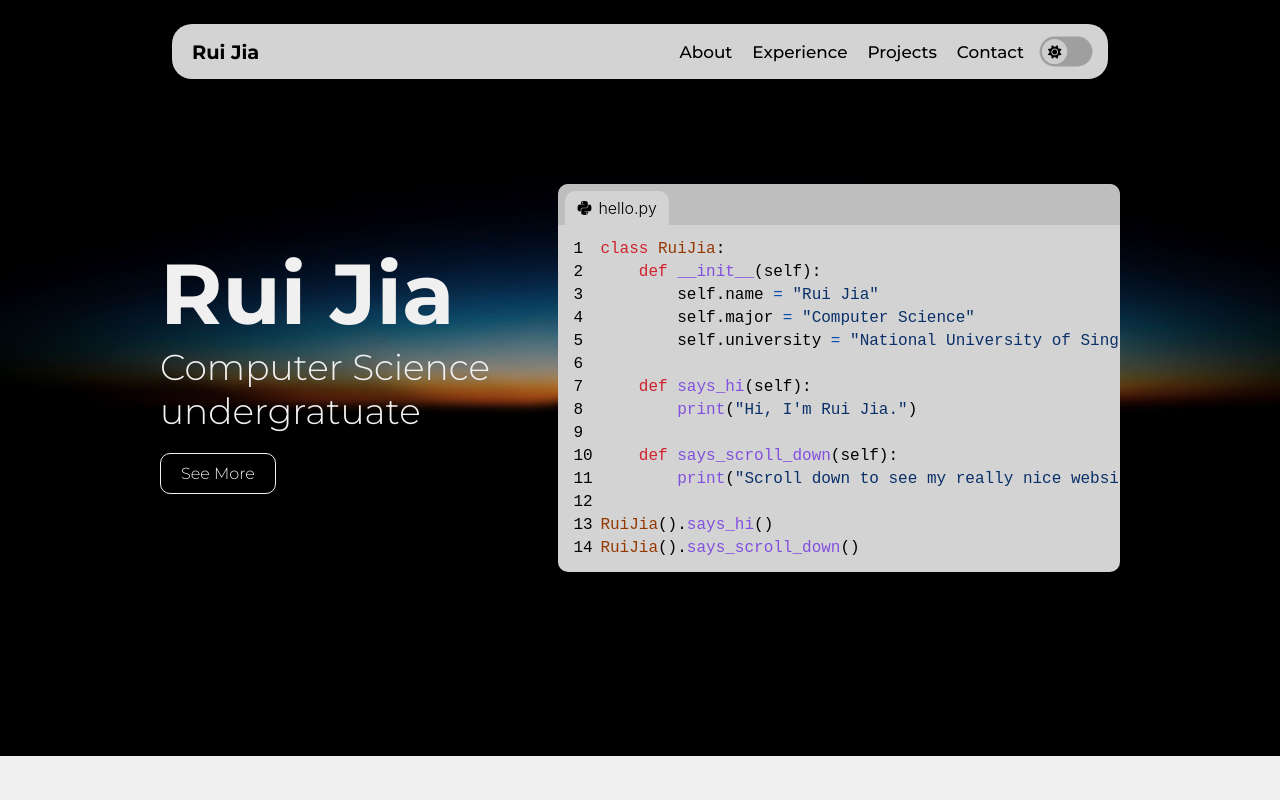
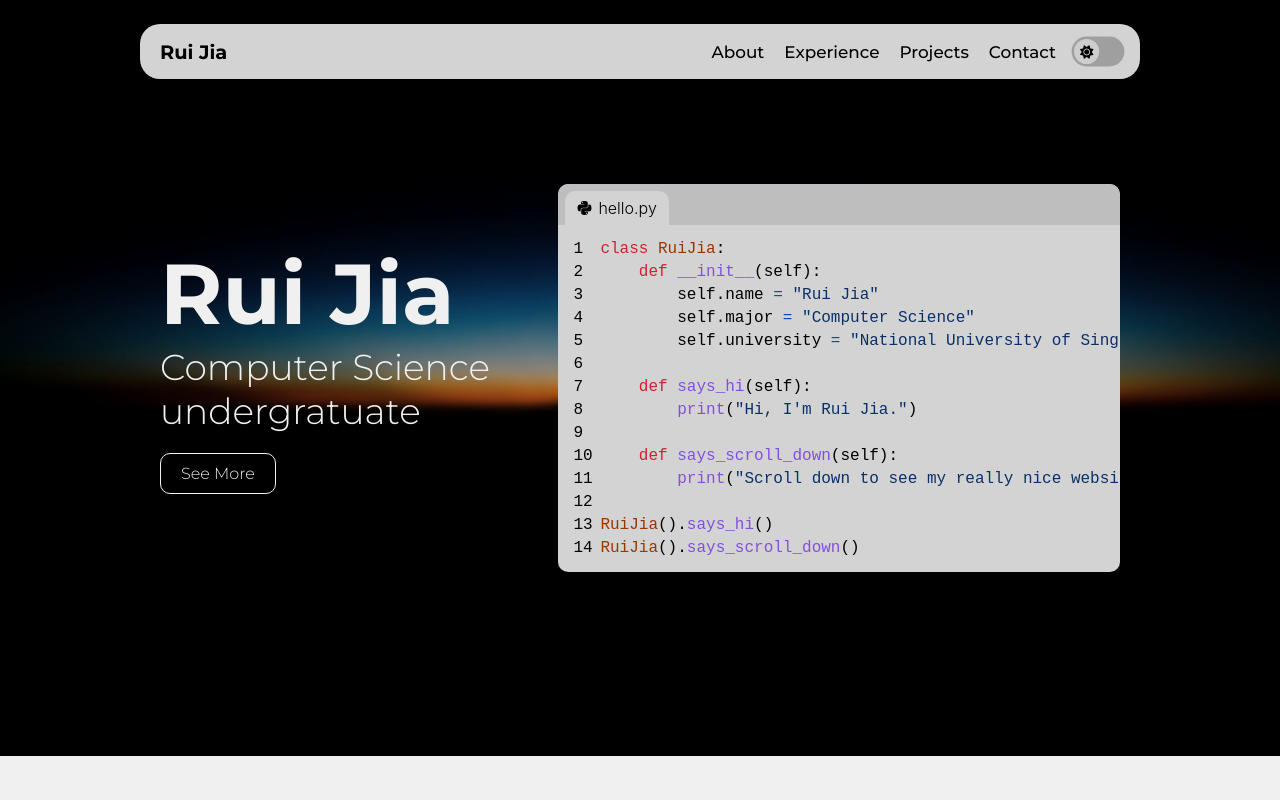
Before and after one commit to matochichap/portfolio-website-react, a React (Create React App) app: page / in a window 1280 px wide. Shown: the top 800 px of the page. Built offline with nearby package versions, Linux system fonts and the light colour scheme.

Commit message:
use shared constants for navbar

```diff
--- a/src/components/Components.css
+++ b/src/components/Components.css
@@ -135,14 +135,16 @@ hr {
 
 /* NavBar */
 
-/* .navbar */
+.navbar {
+    --main-nav-width: 75vw;
+}
 
 .main-nav {
     display: flex;
-    width: 70vw;
+    width: var(--main-nav-width);
     position: fixed;
     top: 3vh;
-    left: calc(15vw - 20px);
+    left: calc((100vw - var(--main-nav-width)) / 2 - 20px);
     right: 0;
     z-index: 2;
     justify-content: space-between;
@@ -243,10 +245,14 @@ hr {
 @media (max-width: 768px) {
     .navbar {
         --main-nav-height: 20px;
+        --main-nav-width: 70vw;
     }
 
     .main-nav {
         height: var(--main-nav-height);
+        width: var(--main-nav-width);
+        top: 3vh;
+        left: calc((100vw - var(--main-nav-width)) / 2 - 20px);
     }
 
     .nav-links {
@@ -255,17 +261,16 @@ hr {
 
     .hamburger-btn {
         display: block;
-        margin-left: 20px;
     }
 
     .dropdown-nav {
         --dropdown-nav-height: var(--main-nav-height);
         max-height: calc(var(--dropdown-nav-height) + (15px * 2));
-        width: calc(70vw + 40px);
+        width: calc(var(--main-nav-width) + 20px * 2);
         overflow-y: hidden;
         position: fixed;
         top: 3vh;
-        left: calc(15vw - 20px);
+        left: calc((100vw - var(--main-nav-width)) / 2 - 20px);
         z-index: 1;
         display: flex;
         flex-direction: column;
```
